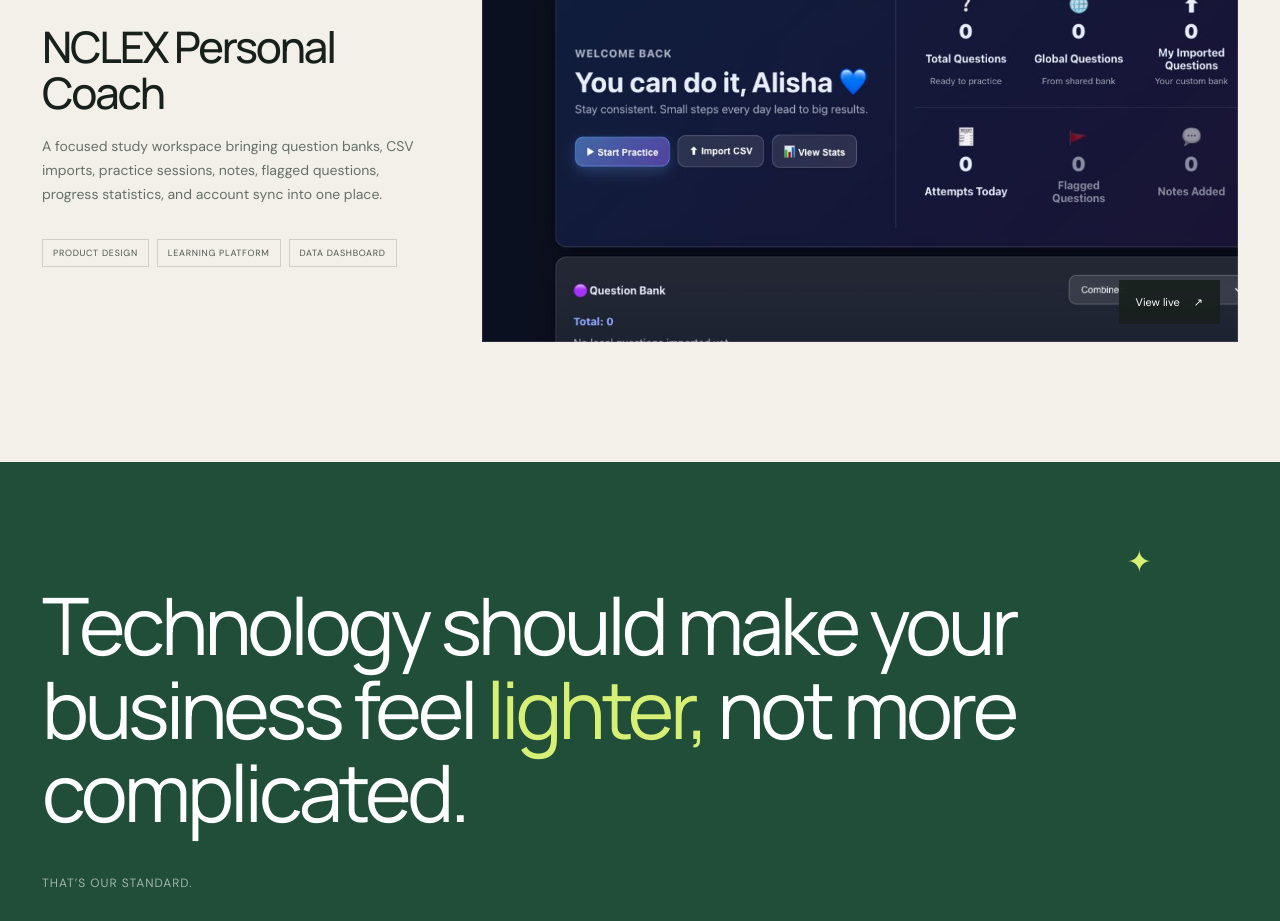
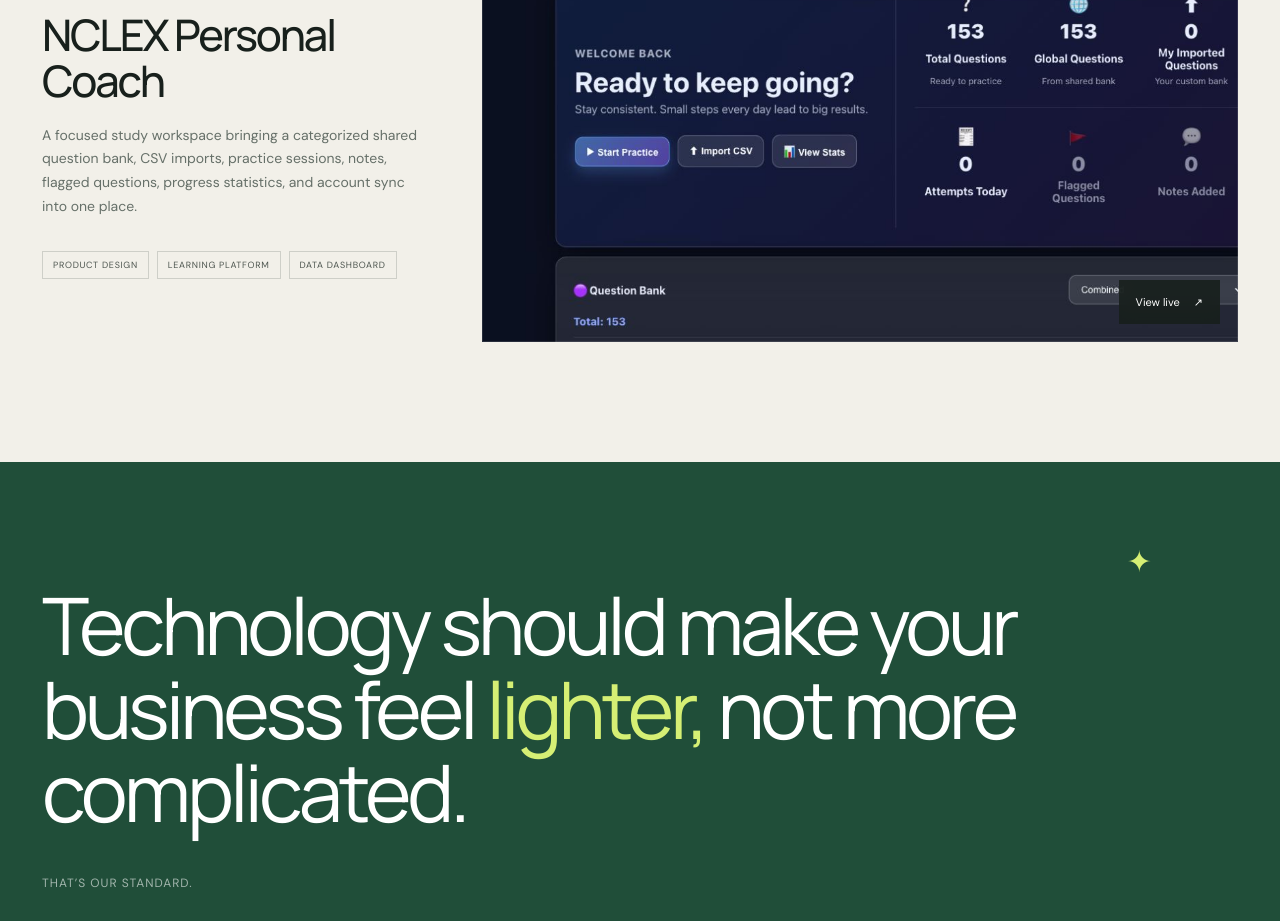
Before and after one commit to lumbinilabs/website, a React (Vite) app: page / in a window 1280 px wide. Shown: the part 2720-3641 px from the top of the page. Built offline with nearby package versions, Linux system fonts and the light colour scheme.

Commit message:
Update NCLEX portfolio to latest public version

```diff
--- a/src/App.jsx
+++ b/src/App.jsx
@@ -96,7 +96,7 @@
               <div className="project-details">
                 <span className="project-index">02 / Product</span>
                 <h3>NCLEX Personal Coach</h3>
-                <p>A focused study workspace bringing question banks, CSV imports, practice sessions, notes, flagged questions, progress statistics, and account sync into one place.</p>
+                <p>A focused study workspace bringing a categorized shared question bank, CSV imports, practice sessions, notes, flagged questions, progress statistics, and account sync into one place.</p>
                 <div className="project-tags"><span>Product design</span><span>Learning platform</span><span>Data dashboard</span></div>
               </div>
             </article>
```
Also changed, not shown: public/projects/nclex-coach.png.
